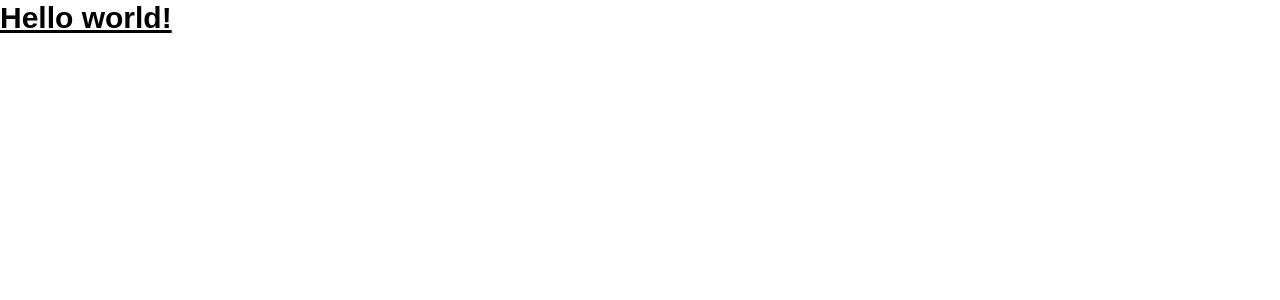
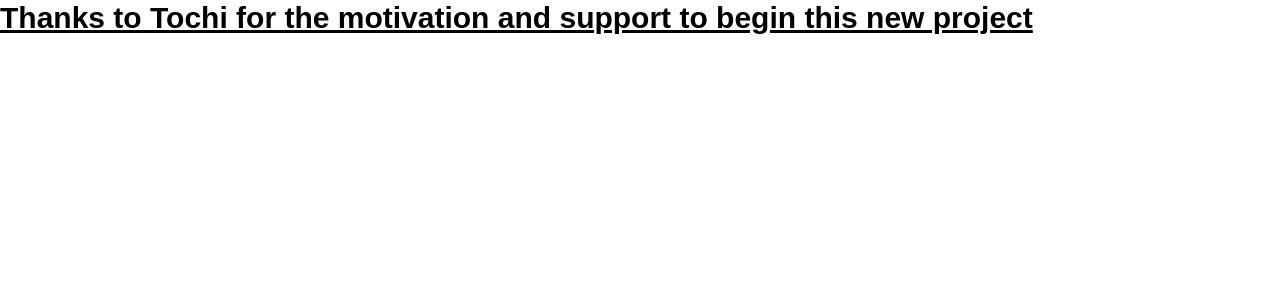
Before and after one commit to lala-tech-nig/behind-the-brand, a Next.js app: page / in a window 1280 px wide. Shown: the top 300 px of the page. Built offline with nearby package versions, Linux system fonts and the light colour scheme.

Commit message:
tochi acknowledgement

```diff
--- a/app/page.js
+++ b/app/page.js
@@ -3,7 +3,7 @@ import Image from "next/image";
 export default function Home() {
   return (
     <h1 className="text-3xl font-bold underline">
-      Hello world!
+      Thanks to Tochi for the motivation and support to begin this new project
     </h1>
   );
 }
```
